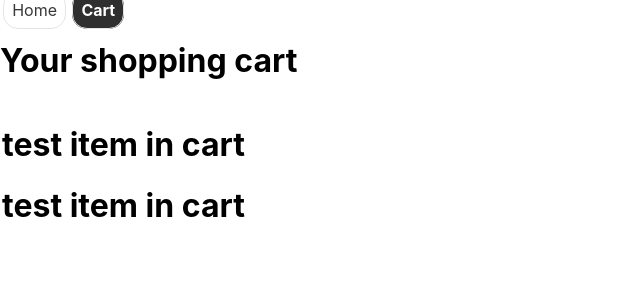
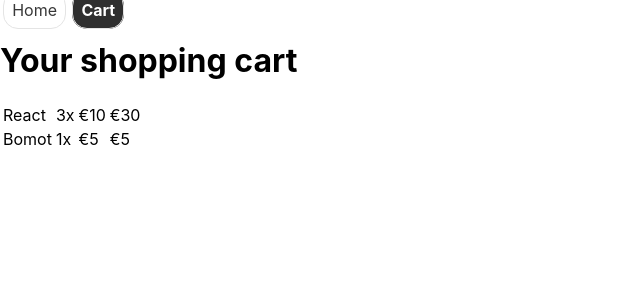
Before and after one commit to mr-robak/webshop-project-codaisseur, a React (Create React App) app: page /cart in a window 1280 px wide. Shown: the top 300 px of the page, without its empty margins (0-640 px from the left). Built offline with nearby package versions, Linux system fonts and the light colour scheme.

Commit message:
updated cart page

```diff
--- a/src/components/ItemInCart.js
+++ b/src/components/ItemInCart.js
@@ -1,17 +1,17 @@
 import React from "react";
 import { useSelector } from "react-redux";
 import { selectProductById } from "../store/products/selectors";
+import { prettyDOM } from "@testing-library/react";
 
 export default function ItemInCart(props) {
-  const productDetails = useSelector(selectProductById(parseInt(props.id)));
-  console.log(productDetails);
+  const product = useSelector(selectProductById(props.id));
+
   return (
-    <h1>test item in cart </h1>
-    // <tr>
-    //   <td>{props.name}</td>
-    //   <td>{props.amount}</td>
-    //   <td>{props.price}</td>
-    //   <td>{props.price * props.amount}</td>
-    // </tr>
+    <tr>
+      <td>{product.name}</td>
+      <td>{props.amount}x</td>
+      <td>€{product.price}</td>
+      <td>€{product.price * props.amount}</td>
+    </tr>
   );
 }
--- a/src/pages/Cart.js
+++ b/src/pages/Cart.js
@@ -23,9 +23,12 @@ export default function Cart() {
     <div>
       <h1>Your shopping cart</h1>
       <table>
-        {items.map((item) => {
-          return <ItemInCart id={parseInt(item.id)} />;
-        })}
+        <tbody>
+          {items.map((item) => {
+            const itemId = parseInt(item.prodId);
+            return <ItemInCart key={itemId} id={itemId} amount={item.amount} />;
+          })}
+        </tbody>
       </table>
     </div>
   );
```
